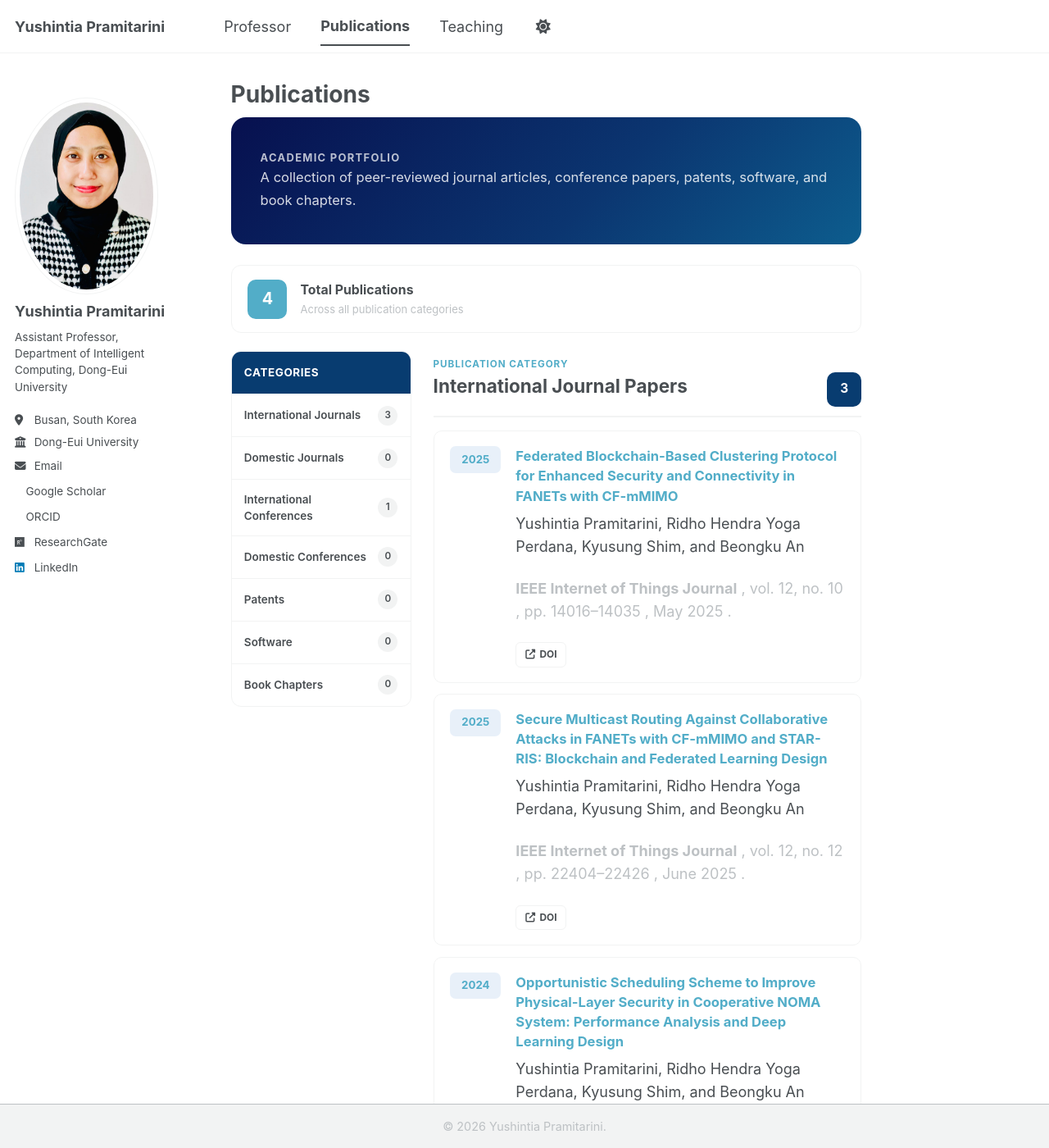
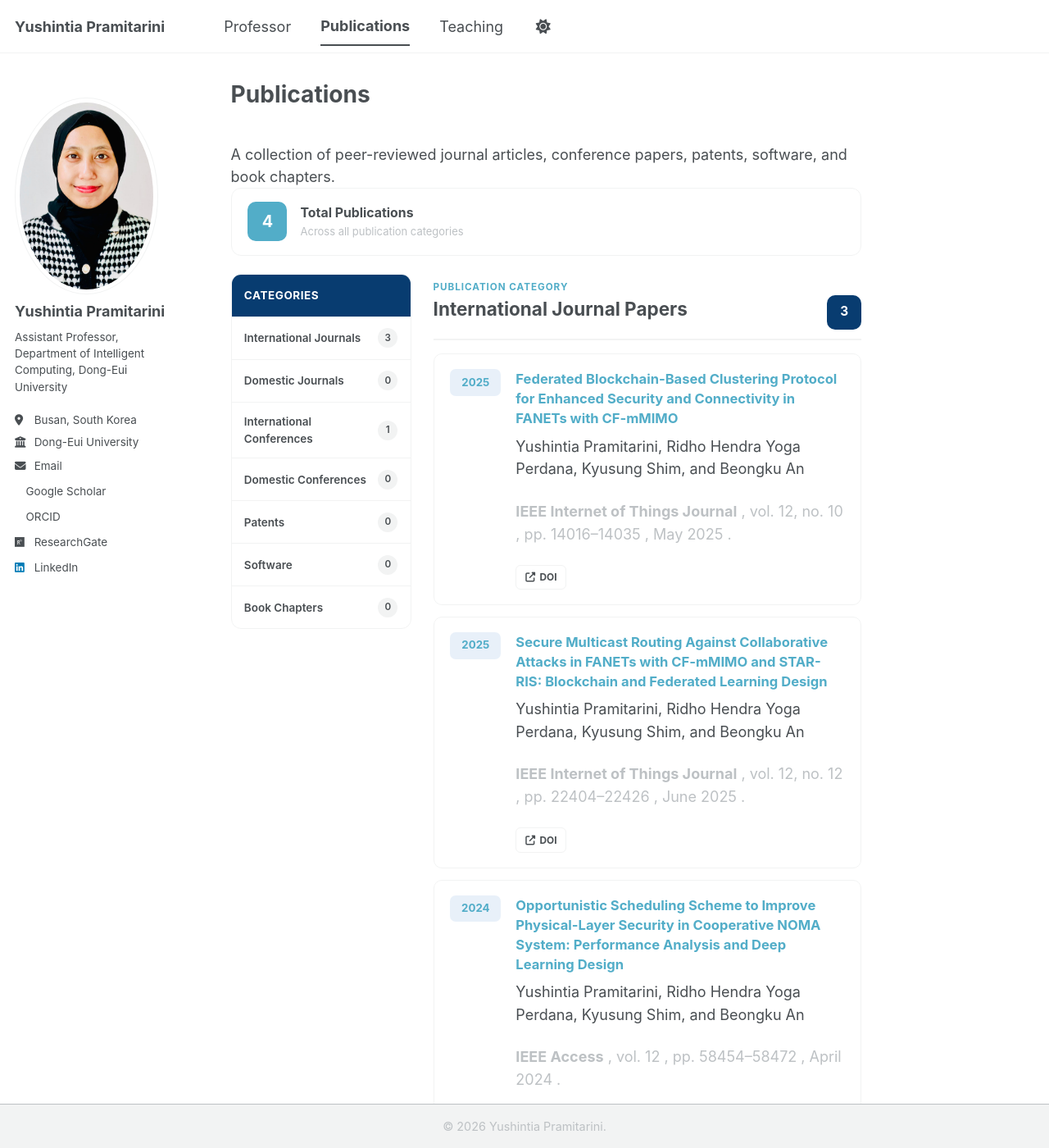
Before and after one commit to yushintia/yushintia.github.io, a Jekyll site: the page built from _pages/publications.md, in a window 1280 px wide and 1400 px high. Shown: the whole window at 82% size. Built offline with Jekyll 4.4.1, drawn with Linux system fonts in a browser that asks for light colours; a style sheet for code colours, icons or effects is not loaded.

Commit message:
Refactor .pub-hero styles and add .pub-eyebrow
Removed styles from .pub-hero and added .pub-eyebrow styles.

```diff
--- a/assets/css/main.scss
+++ b/assets/css/main.scss
@@ -47,31 +47,12 @@
 }
 
 .pub-hero {
-  margin-bottom: 1.4rem;
-  padding: 2.2rem 2rem;
-  border-radius: 18px;
-  background:
-    linear-gradient(
-      135deg,
-      #07104f 0%,
-      #0b3570 58%,
-      #0d5d8e 100%
-    );
-  color: #fff;
-
-  h1 {
-    margin: 0.2rem 0 0.55rem;
-    color: #fff;
-    font-size: 2.2rem;
-    line-height: 1.15;
+  .pub-eyebrow {
+    margin-bottom: 0.7rem;
   }
 
   p {
-    max-width: 720px;
     margin: 0;
-    color: rgba(255, 255, 255, 0.84);
-    font-size: 0.92rem;
-    line-height: 1.7;
   }
 }
 
```
